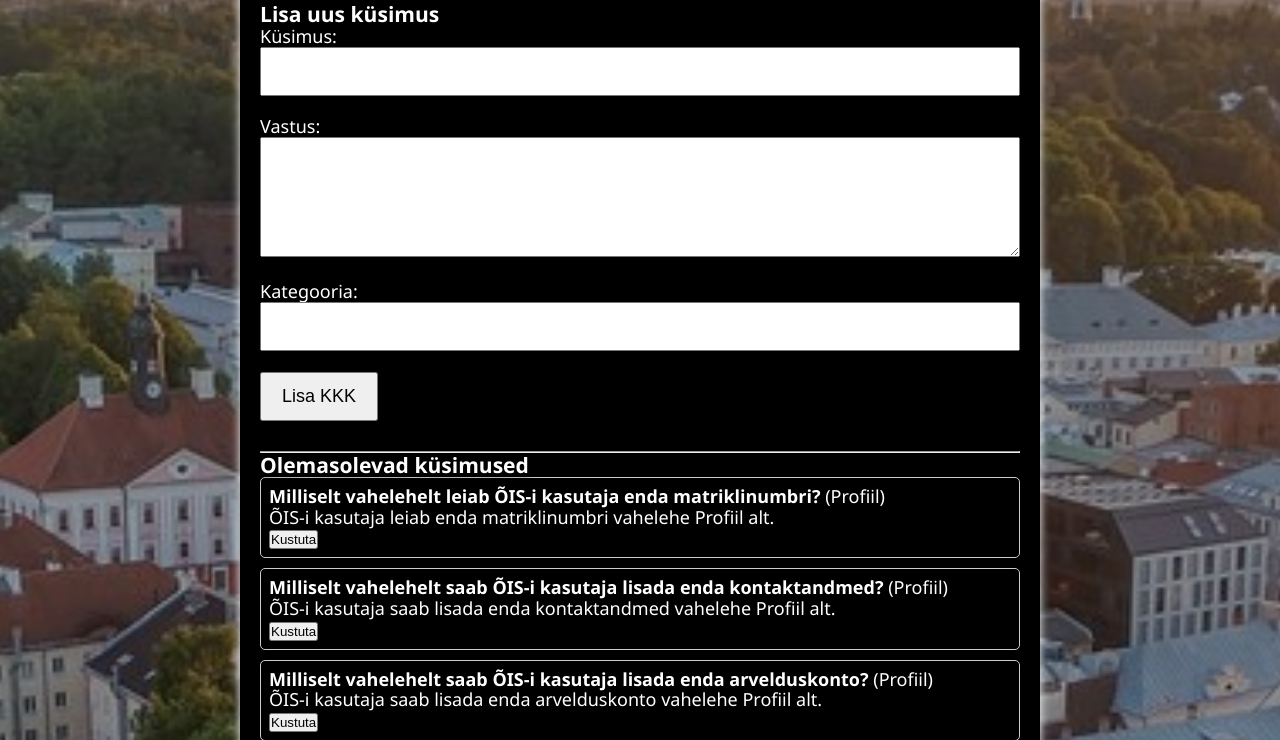
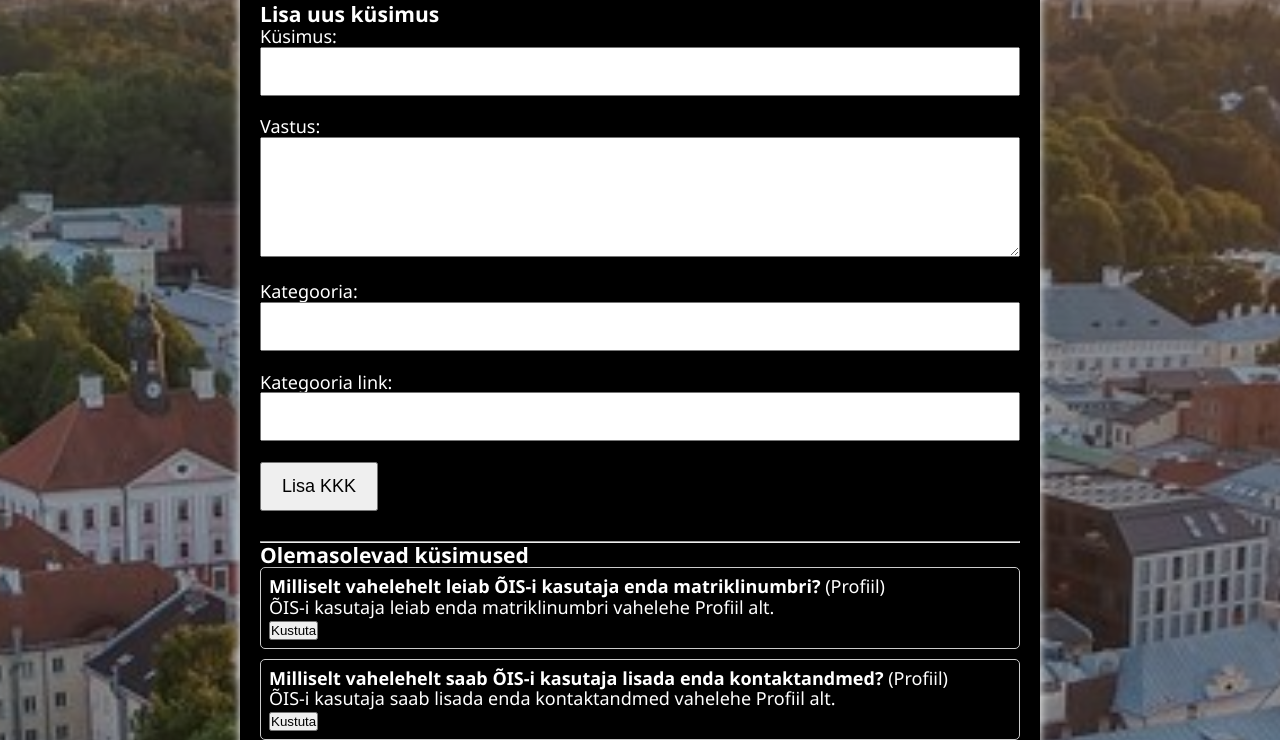
Before and after one commit to ArtjomiTs/Programmeerimise-projekt, a Flask app: page /admin/kkk in a window 1280 px wide. Shown: the part 415-1155 px from the top of the page. Run offline with Flask 3, Linux system fonts and the light colour scheme; the visitor is signed in with stand-in values (Sample User, id 1).

Commit message:
lisasin kategooria linki tabelit

```diff
--- a/templates/admin_kkk.html
+++ b/templates/admin_kkk.html
@@ -27,6 +27,9 @@
         <label>Kategooria:</label><br>
         <input type="text" name="kategooria" required style="width: 100%; padding: 12px; font-size: 18px;"><br><br>
 
+        <label>Kategooria link:</label>
+        <input type="text" name="kategoorialink" required style="width: 100%; padding: 12px; font-size: 18px;"><br><br>
+
         <button type="submit" style="padding: 12px 20px; font-size: 18px;">Lisa KKK</button>
     </form>
 
```
